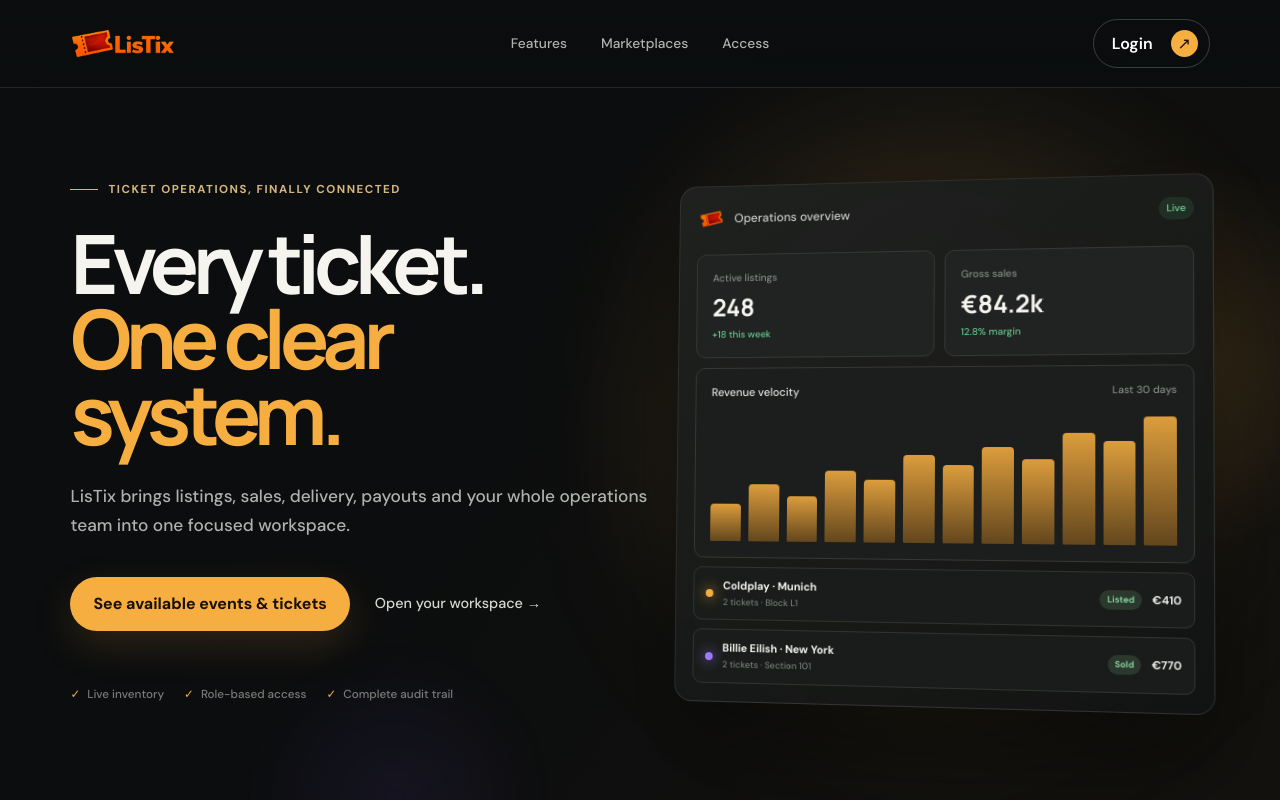
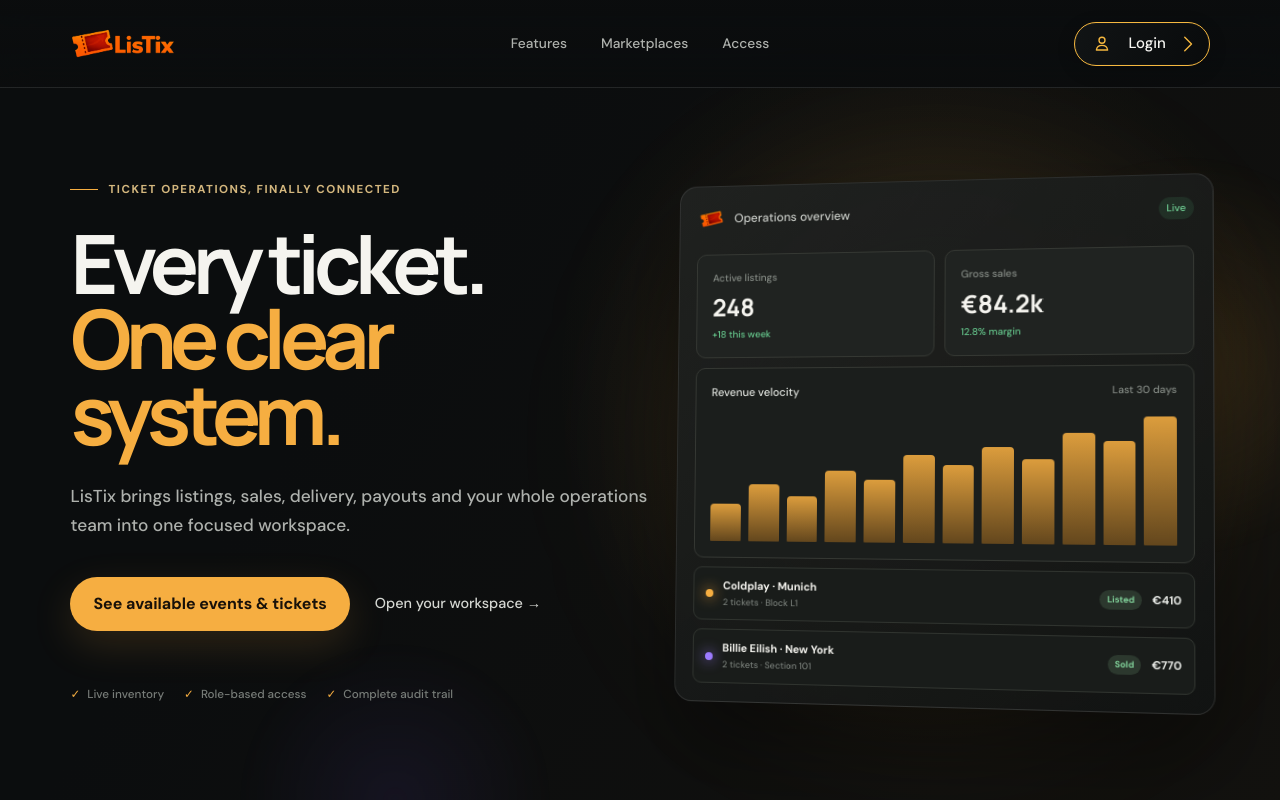
Before and after one commit to JulianW99/LisTix, a React (Vite) app in the folder frontend/: page / in a window 1280 px wide. Built offline with nearby package versions, Linux system fonts and the light colour scheme; no server answers.

Commit message:
Login-Button geupdatet

```diff
--- a/frontend/src/Components/LandingPage/LandingPage.css
+++ b/frontend/src/Components/LandingPage/LandingPage.css
@@ -34,9 +34,36 @@
 .landing-nav nav { display: flex; gap: 34px; }
 .landing-nav nav a { color: #aeb1ad; font-size: .86rem; text-decoration: none; transition: color .2s; }
 .landing-nav nav a:hover { color: #fff; }
-.landing-login { justify-self: end; display: inline-flex; align-items: center; gap: 18px; border: 1px solid rgb(255 255 255 / 20%); border-radius: 999px; padding: 10px 11px 10px 18px; color: #fff; font-weight: 600; text-decoration: none; transition: border-color .2s, transform .2s; }
-.landing-login:hover { border-color: rgb(246 174 65 / 70%); transform: translateY(-1px); }
-.landing-login span { display: grid; place-items: center; width: 27px; height: 27px; border-radius: 50%; background: #f6ae41; color: #181109; }
+.landing-login {
+  justify-self: end;
+  display: grid;
+  grid-template-columns: 18px 1fr 9px;
+  align-items: center;
+  gap: 13px;
+  width: 136px;
+  height: 44px;
+  border: 1px solid #f6b83f;
+  border-radius: 999px;
+  padding: 0 16px 0 18px;
+  background: linear-gradient(115deg, #111415, #090b0c);
+  box-shadow: inset 0 0 0 1px rgb(255 255 255 / 2%), 0 5px 18px rgb(0 0 0 / 18%);
+  color: #f7f6f2;
+  font-size: 15px;
+  font-weight: 500;
+  line-height: 1;
+  text-decoration: none;
+  transition: border-color .2s, box-shadow .2s, transform .2s;
+}
+.landing-login:hover {
+  border-color: #ffc65b;
+  box-shadow: inset 0 0 0 1px rgb(255 255 255 / 3%), 0 7px 22px rgb(246 184 63 / 12%);
+  transform: translateY(-1px);
+}
+.landing-login:focus-visible { outline: 2px solid #fff; outline-offset: 3px; }
+.landing-login span { text-align: center; }
+.landing-login svg { display: block; fill: none; stroke: #f6b83f; stroke-linecap: round; stroke-linejoin: round; }
+.landing-login-user { width: 18px; height: 18px; stroke-width: 1.8; }
+.landing-login-chevron { width: 9px; height: 16px; stroke-width: 1.8; }
 
 .landing-hero {
   position: relative;
--- a/frontend/src/Components/LandingPage/LandingPage.tsx
+++ b/frontend/src/Components/LandingPage/LandingPage.tsx
@@ -89,7 +89,16 @@ export function LandingPage() {
     <header className="landing-nav">
       <Link className="landing-brand" to="/" aria-label="LisTix home"><img src="/branding/listix-logo-orange.png" alt="LisTix" /></Link>
       <nav><a href="#features">Features</a><a href="#marketplaces">Marketplaces</a><a href="#security">Access</a></nav>
-      <Link className="landing-login" to="/login">Login <span>↗</span></Link>
+      <Link className="landing-login" to="/login">
+        <svg className="landing-login-user" viewBox="0 0 24 24" aria-hidden="true">
+          <circle cx="12" cy="7" r="4" />
+          <path d="M4.5 20c.55-4.15 3.05-6.25 7.5-6.25s6.95 2.1 7.5 6.25H4.5Z" />
+        </svg>
+        <span>Login</span>
+        <svg className="landing-login-chevron" viewBox="0 0 12 20" aria-hidden="true">
+          <path d="m1 1 9 9-9 9" />
+        </svg>
+      </Link>
     </header>
 
     <main>
```
Also changed, not shown: 4 other files (tests, documents, lock files or other folders).
